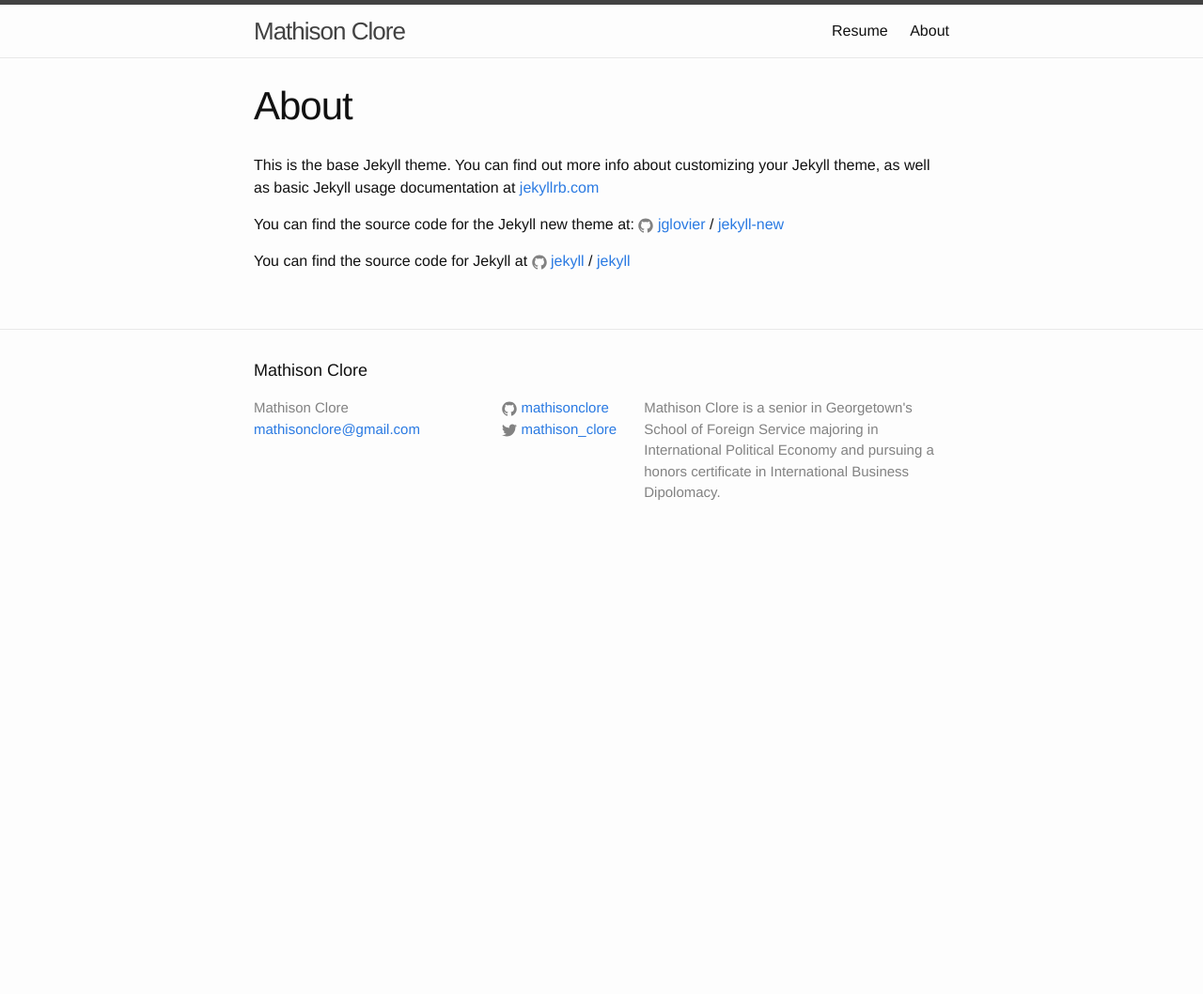
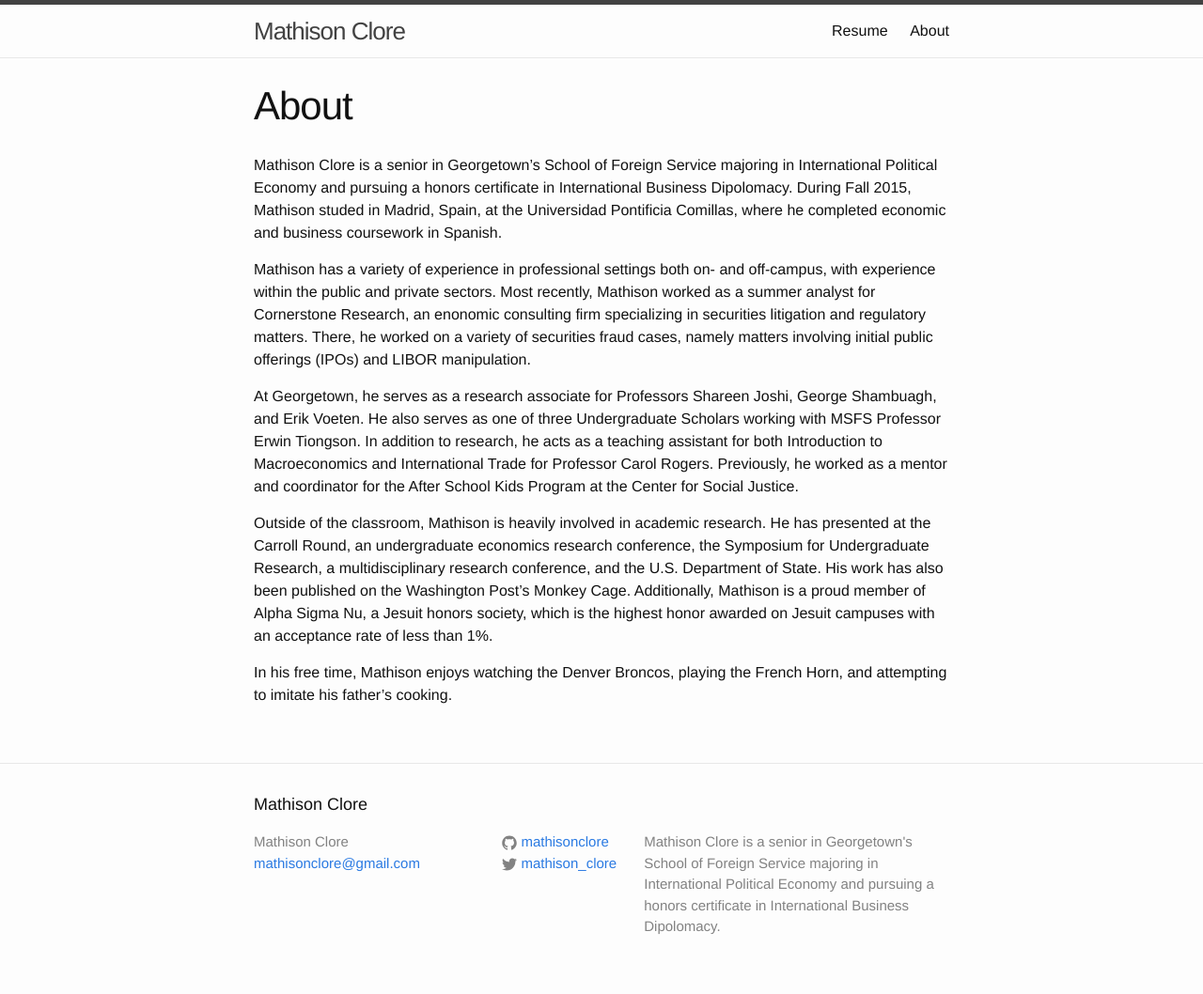
Before and after one commit to mathisonclore/mathisonclore.github.io, a Jekyll site: the page built from about.md, in a window 1280 px wide. Shown: the whole page at 94% size. Built offline with Jekyll 4.4.1, drawn with Linux system fonts in a browser that asks for light colours; before the commit the page ends 900 px from its top, so only the background shows below that.

Commit message:
Update about.md

```diff
--- a/about.md
+++ b/about.md
@@ -4,12 +4,12 @@ title: About
 permalink: /about/
 ---
 
-This is the base Jekyll theme. You can find out more info about customizing your Jekyll theme, as well as basic Jekyll usage documentation at [jekyllrb.com](http://jekyllrb.com/)
+Mathison Clore is a senior in Georgetown's School of Foreign Service majoring in International Political Economy and pursuing a honors certificate in International Business Dipolomacy. During Fall 2015, Mathison studed in Madrid, Spain, at the Universidad Pontificia Comillas, where he completed economic and business coursework in Spanish.
 
-You can find the source code for the Jekyll new theme at:
-{% include icon-github.html username="jglovier" %} /
-[jekyll-new](https://github.com/jglovier/jekyll-new)
+Mathison has a variety of experience in professional settings both on- and off-campus, with experience within the public and private sectors. Most recently, Mathison worked as a summer analyst for Cornerstone Research, an enonomic consulting firm specializing in securities litigation and regulatory matters. There, he worked on a variety of securities fraud cases, namely matters involving initial public offerings (IPOs) and LIBOR manipulation.
 
-You can find the source code for Jekyll at
-{% include icon-github.html username="jekyll" %} /
-[jekyll](https://github.com/jekyll/jekyll)
+At Georgetown, he serves as a research associate for Professors Shareen Joshi, George Shambuagh, and Erik Voeten. He also serves as one of three Undergraduate Scholars working with MSFS Professor Erwin Tiongson. In addition to research, he acts as a teaching assistant for both Introduction to Macroeconomics and International Trade for Professor Carol Rogers. Previously, he  worked as a mentor and coordinator for the After School Kids Program at the Center for Social Justice.
+
+Outside of the classroom, Mathison is heavily involved in academic research. He has presented at the Carroll Round, an undergraduate economics research conference, the Symposium for Undergraduate Research, a multidisciplinary research conference, and the U.S. Department of State. His work has also been published on the Washington Post's Monkey Cage. Additionally, Mathison is a proud member of Alpha Sigma Nu, a Jesuit honors society, which is the highest honor awarded on Jesuit campuses with an acceptance rate of less than 1%.
+
+In his free time, Mathison enjoys watching the Denver Broncos, playing the French Horn, and attempting to imitate his father's cooking.
```
